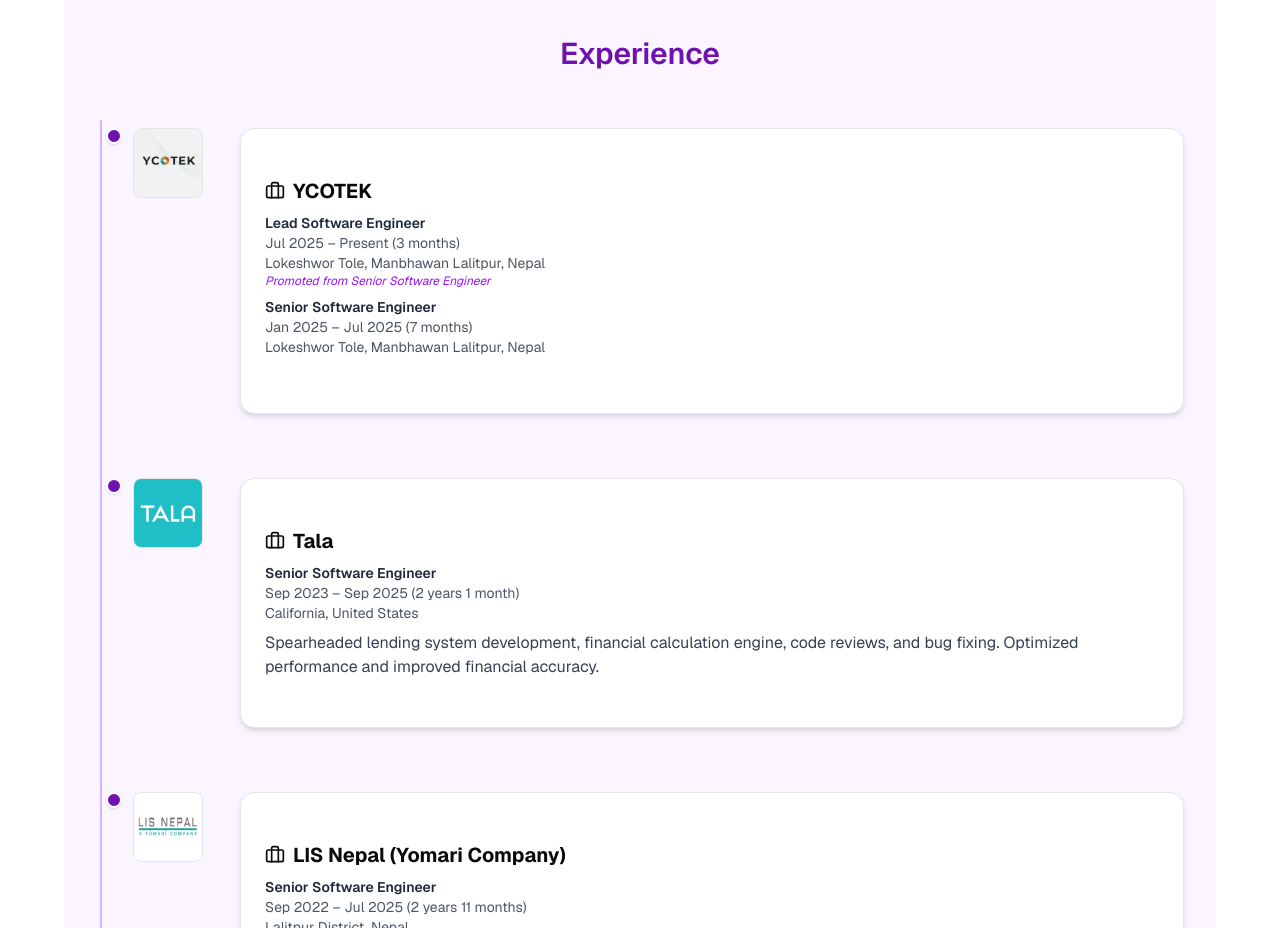
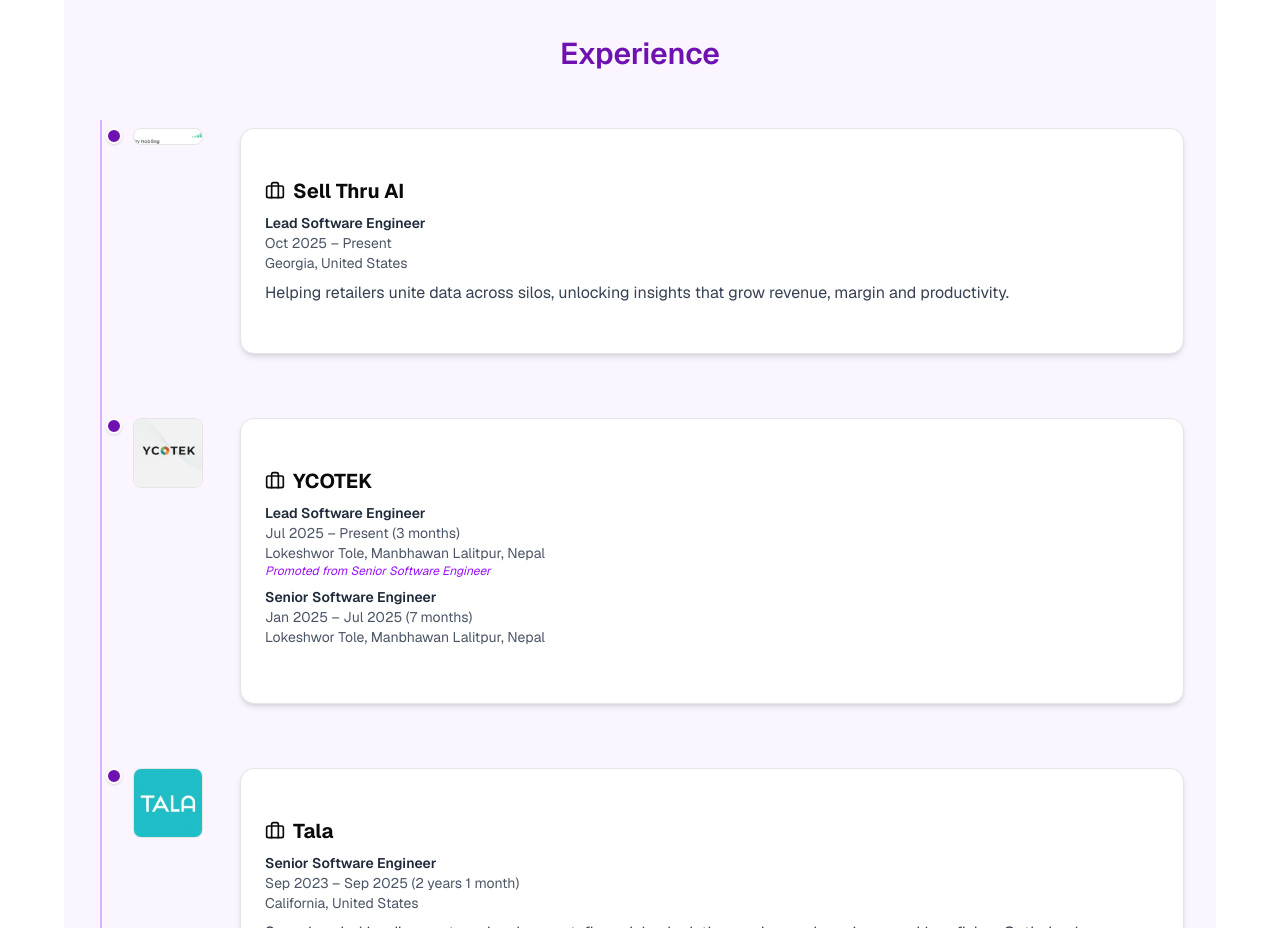
Before and after one commit to susantp/susantpaudel.com.np, a Next.js app: page / in a window 1280 px wide. Shown: the part 1380-2308 px from the top of the page. Built offline with nearby package versions, Linux system fonts and the light colour scheme.

Commit message:
Add experience for Sell Thru AI
Added new experience entry for Sell Thru AI.

```diff
--- a/src/data.ts
+++ b/src/data.ts
@@ -126,6 +126,19 @@
   ],
   experience: [
     {
+      company: "Sell Thru AI",
+      logo: "/logos/sell-thru-ai.png",
+      roles: [
+        {
+          title: "Lead Software Engineer",
+          period: "Oct 2025 – Present",
+          location: "Georgia, United States",
+        },
+      ],
+      description:
+        "Helping retailers unite data across silos, unlocking insights that grow revenue, margin and productivity.",
+    },
+    {
       company: "YCOTEK",
       logo: "/logos/ycotek.png",
       roles: [
```
